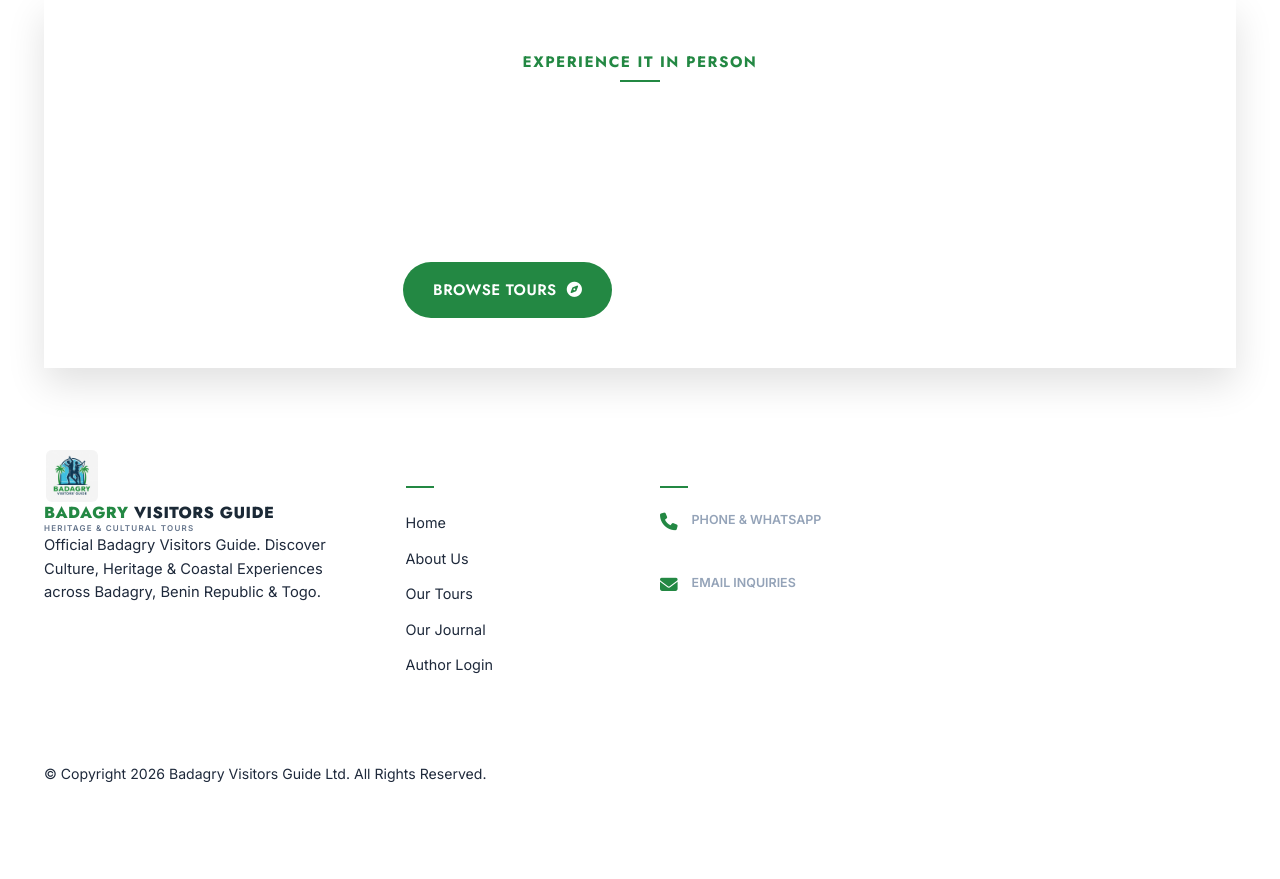
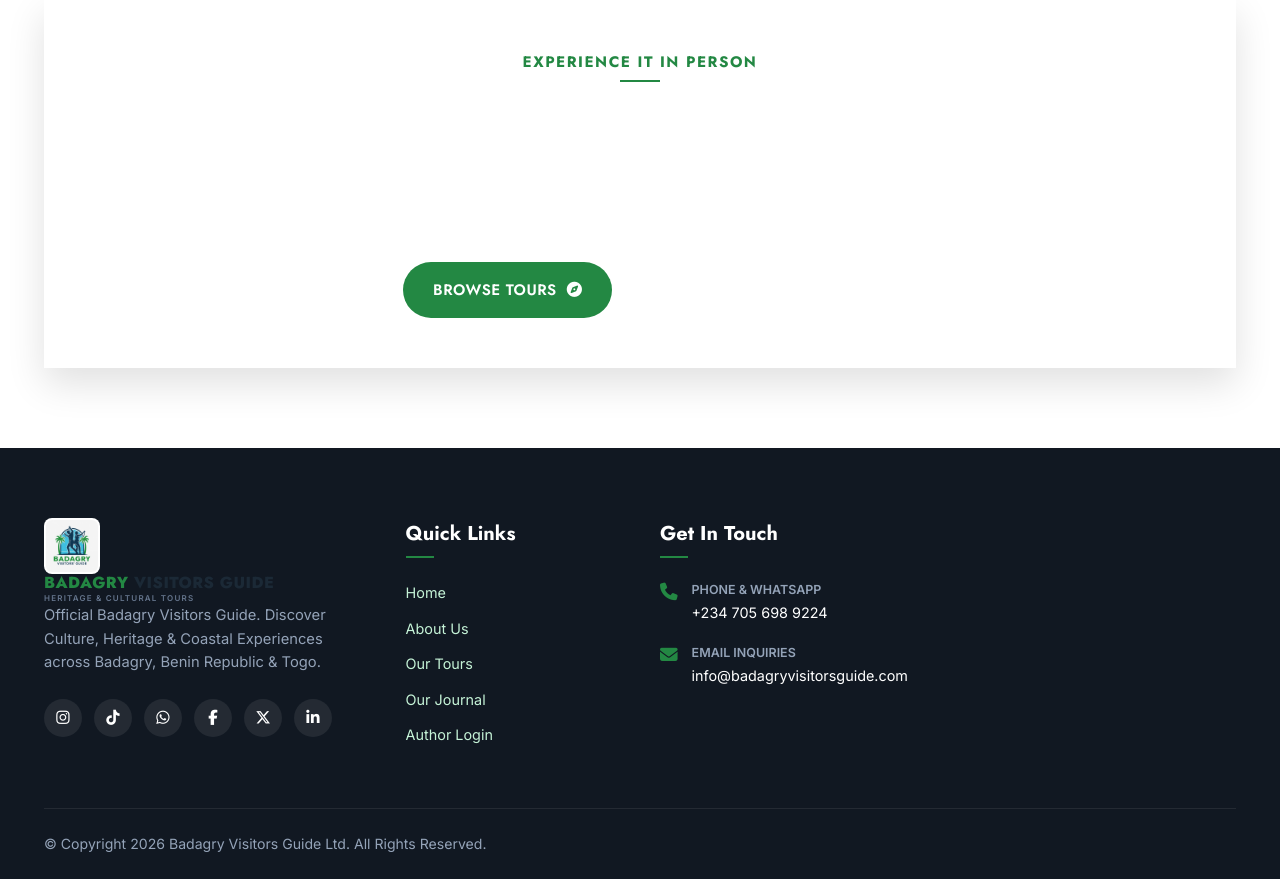
Before and after one commit to Realdbeat/BADAGRY-VISITORS-GUIDE, a PHP site: page /blog/ in a window 1280 px wide. Shown: the part 2091-2970 px from the top of the page. Before the commit the page ends 2873 px from the top, so only its background shows below. Run offline with PHP 8.4, Linux system fonts and the light colour scheme; data comes from the database, SQL or seed files in the repository.

Commit message:
style: add styles for footer section and menu links

```diff
--- a/style.css
+++ b/style.css
@@ -1738,6 +1738,17 @@ textarea {
   padding-top: 70px;
 }
 
+.footer-section {
+  background-color: #111822;
+  color: #94a3b8;
+  padding-top: 70px;
+}
+
+
+.footer-menu a {
+  color: #c5f3d7 !important;
+}
+
 .footer-grid {
   display: grid;
   grid-template-columns: 1.5fr 1fr 1.3fr 1.2fr;
```
